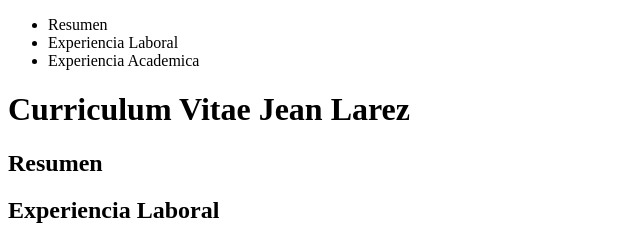
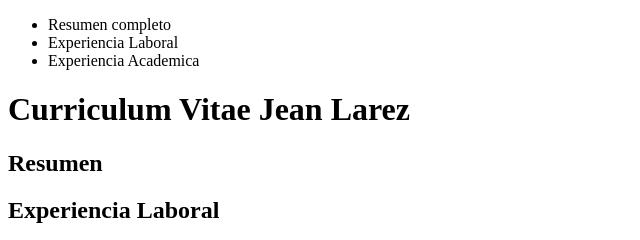
Before and after one commit to JeanLarez/g93-Clase-Git, a plain HTML site: page index.html in a window 1280 px wide. Shown: the top 240 px of the page, 0-640 px from the left. Drawn offline with Linux system fonts and the light colour scheme.

Commit message:
cambio item primero

```diff
--- a/index.html
+++ b/index.html
@@ -10,7 +10,7 @@
     <header>
         <nav>
             <ul>
-                <li>Resumen</li>
+                <li>Resumen completo</li>
                 <li>Experiencia Laboral</li>
                 <li>Experiencia Academica</li>
             </ul>
```
